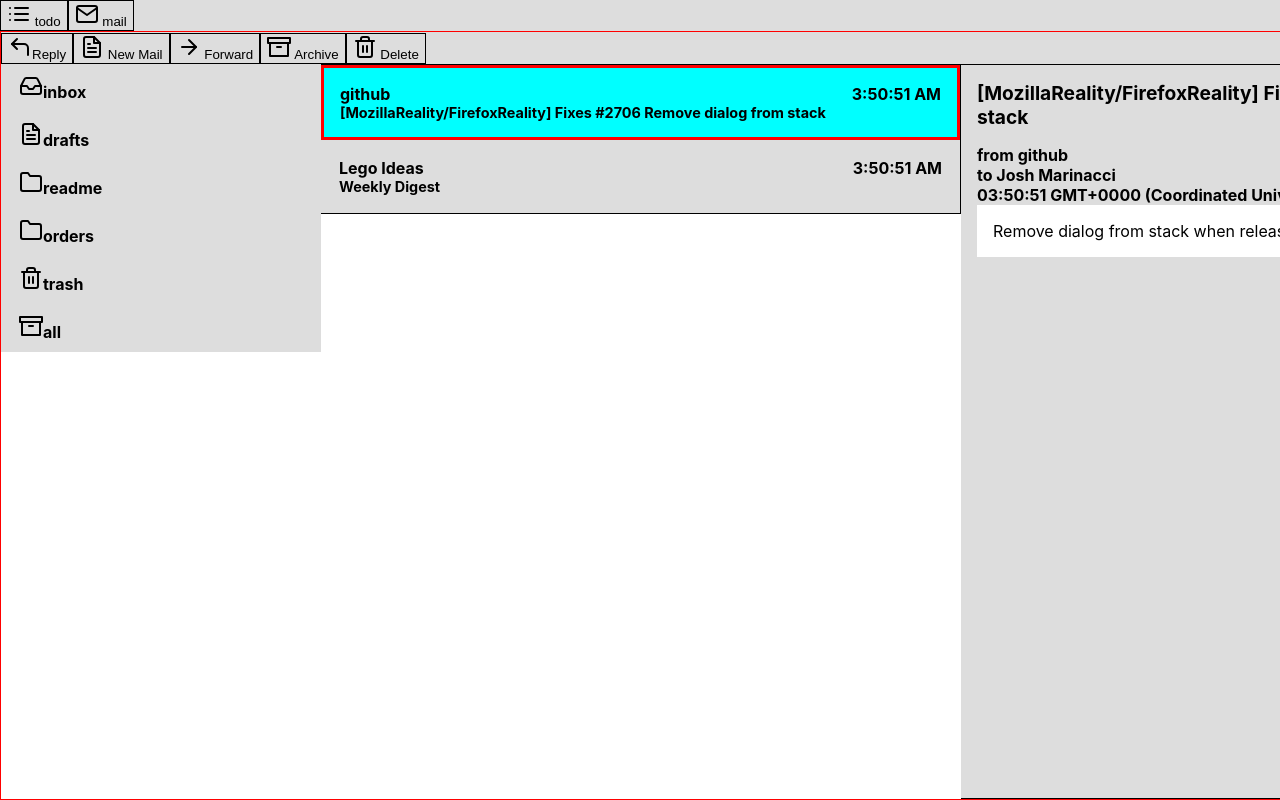
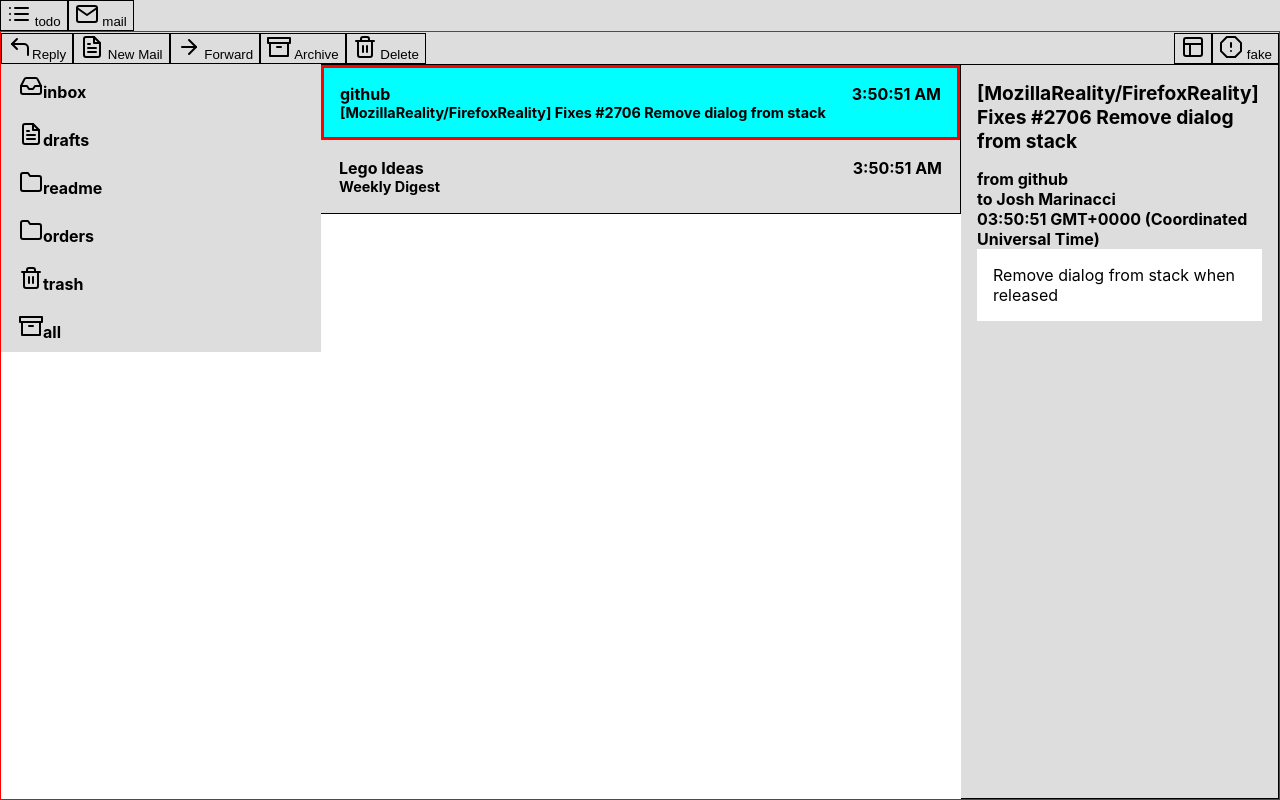
Before and after one commit to joshmarinacci/todomanager, a React (Create React App) app: page / in a window 1280 px wide. Both pictures are taken after a click on the element 640 px from the left and 101 px from the top of the page. Built offline with nearby package versions, Linux system fonts and the light colour scheme.

Commit message:
more layout fixes

```diff
--- a/src/mail.css
+++ b/src/mail.css
@@ -54,8 +54,6 @@
     border-right: 1px solid black;
     border-top: 1px solid black;
     border-bottom: 1px solid black;
-    min-width: 40rem;
-    max-width: 40rem;
     padding: 1rem;
     background-color: #dddddd;
 }
--- a/src/mailapp.js
+++ b/src/mailapp.js
@@ -63,7 +63,7 @@ const MailAppContent = () => {
         storage.insert('mails', {
             sender: faker.name.firstName(),
             receiver: 'Josh Marinacci',
-            subject: faker.random.word(),
+            subject: faker.random.words(3),
             body: faker.lorem.paragraphs(20),
             deleted: false,
             folder: 'inbox',
@@ -171,7 +171,7 @@ function FoldersListView({selectedFolder, setFolder}) {
         gridRow:'2/3',
         display:'flex',
         flexDirection:'column',
-        overflow:'scroll',
+        overflowY:'scroll'
     }}>
         <GenericListView
             className={'folders-list-view'}
@@ -231,7 +231,7 @@ function MailsListView({setMail, selectedMail, selectedFolder}) {
         gridRow:'2/3',
         display:'flex',
         flexDirection:'column',
-        overflow:'scroll',
+        overflowY:'scroll',
         alignItems:'stretch',
     }}>
         <GenericListView
@@ -348,6 +348,9 @@ function ReadingMailView({mail}) {
                      gridColumn:'3/4',
                      gridRow:'2/3',
                      overflow:'scroll',
+                     display:'flex',
+                     flexDirection:'column',
+                     alignItems:'stretch',
                  }}
             >
         <HBox className={'subject-line'}>
```
